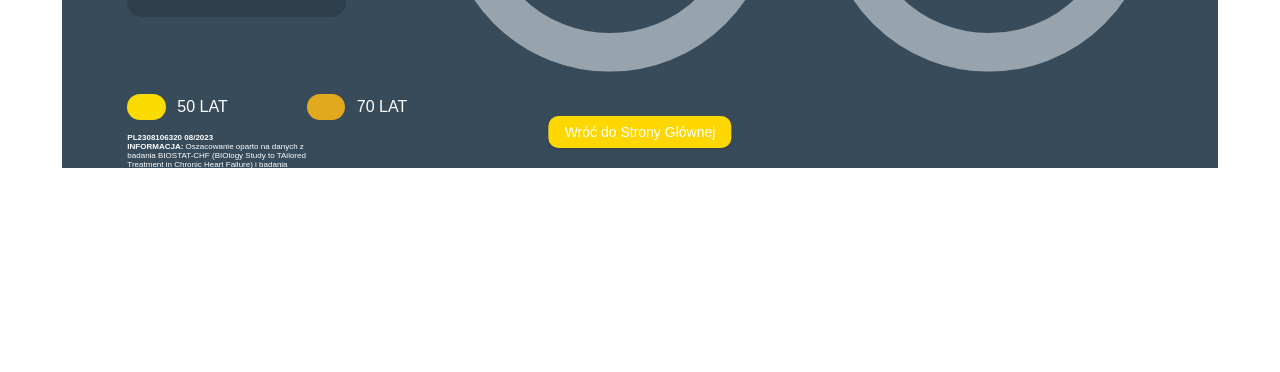
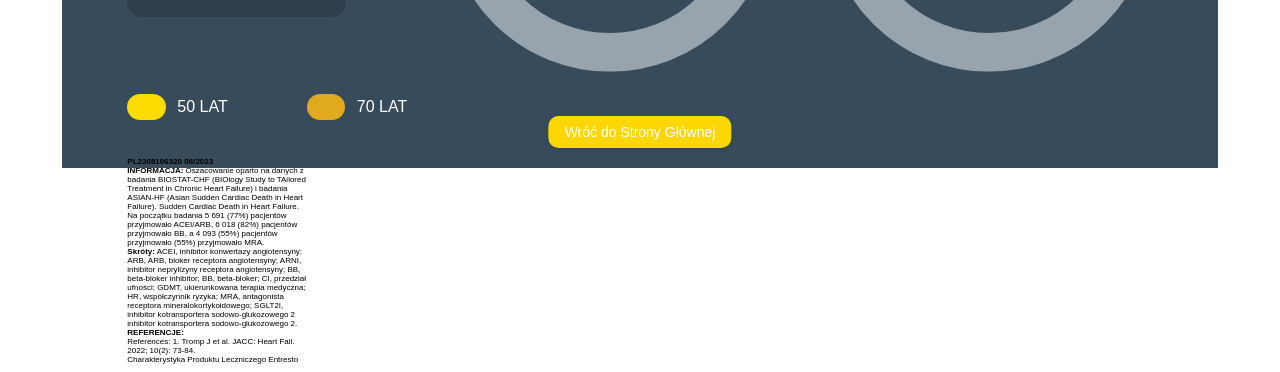
Before and after one commit to ENTNVS/Slider, a plain HTML site: page strona1.html in a window 1280 px wide. Shown: the part 552-924 px from the top of the page. Before the commit the page ends 900 px from the top, so only its background shows below. Drawn offline with nearby package versions, Linux system fonts and the light colour scheme; a web font is replaced by a local one.

Commit message:
Update strona1.html

```diff
--- a/strona1.html
+++ b/strona1.html
@@ -1985,28 +1985,26 @@
   </div>
           <div>
             <div>
-  <p class="fs5 NewsGothicECM">
-    <STRONG> PL2308106320 08/2023 </STRONG> <br>
+ <div style="margin-top: 4em;">
+    <p class="fs5 NewsGothicECM" style="color: black;">
+        <strong> PL2308106320 08/2023 </strong> <br>
         <strong>INFORMACJA:</strong>  Oszacowanie oparto na danych z badania BIOSTAT-CHF (BIOlogy Study to TAilored
         Treatment in Chronic Heart Failure) i badania ASIAN-HF (Asian Sudden Cardiac Death in Heart Failure).
         Sudden Cardiac Death in Heart Failure. Na początku badania 5 691
         (77%) pacjentów przyjmowało ACEI/ARB, 6 018 (82%) pacjentów przyjmowało BB, a 4 093 (55%) pacjentów przyjmowało
         (55%) przyjmowało MRA.
         <br />
-    <STRONG>Skróty:</STRONG> ACEI, inhibitor konwertazy angiotensyny; ARB,
+        <strong>Skróty:</strong> ACEI, inhibitor konwertazy angiotensyny; ARB,
         ARB, bloker receptora angiotensyny; ARNI, inhibitor neprylizyny receptora angiotensyny; BB, beta-bloker
         inhibitor; BB, beta-bloker; CI, przedział ufności; GDMT,
         ukierunkowana terapia medyczna; HR, współczynnik ryzyka; MRA,
         antagonista receptora mineralokortykoidowego; SGLT2I, inhibitor kotransportera sodowo-glukozowego 2
         inhibitor kotransportera sodowo-glukozowego 2.
         <br />
-    <STRONG>REFERENCJE:</STRONG>
+        <strong>REFERENCJE:</strong>
         <br> References: 1. Tromp J et al. JACC: Heart Fail. 2022; 10(2): 73-84. <br> Charakterystyka Produktu Leczniczego Entresto</p>
-
-  </div>
-
-    </p>
-</div>
+</div>
+
 
        <!DOCTYPE html>
 <html>
```
Lines whose indentation alone changed are shown as unchanged.
